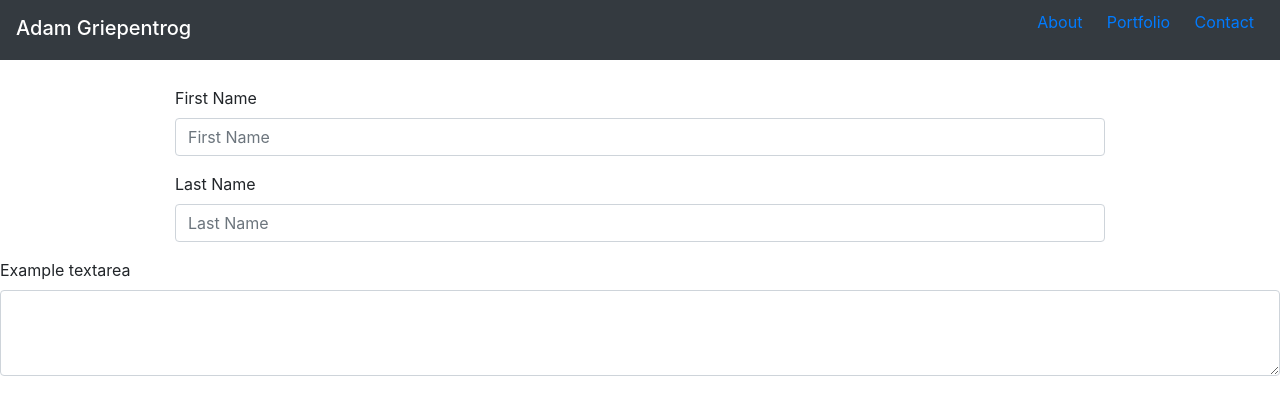
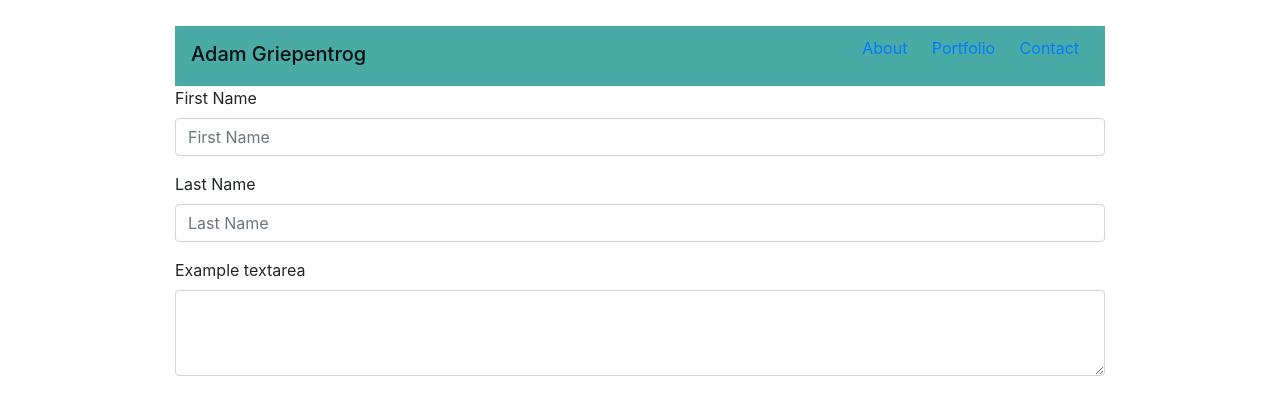
Before and after one commit to Troggles/BootCampFiles, a plain HTML site: page Bootstrap-Portfolio/contact.html in a window 1280 px wide. Drawn offline with nearby package versions, Linux system fonts and the light colour scheme.

Commit message:
nav styling fix?

```diff
--- a/Bootstrap-Portfolio/contact.html
+++ b/Bootstrap-Portfolio/contact.html
@@ -31,8 +31,8 @@
 
 <body>
 
-
-  <nav class="navbar navbar-dark bg-dark">
+<div class="container">
+  <nav class="navbar navbar-light" style="background-color: #4aaaa5;">
     <span class="navbar-brand mb-1 h1">Adam Griepentrog</span>
     <div id="bs-example-navbar-collapse-1">
       <ul>
@@ -47,10 +47,7 @@
         </li>
       </ul>
     </div>
-    </div>
   </nav>
-
-  <div class="container">
 
 <form>
   <div class="form-group">
@@ -61,12 +58,12 @@
     <label for="exampleFormControlInput1">Last Name</label>
     <input type="email" class="form-control" id="exampleFormControlInput1" placeholder="Last Name">
   </div>
-  </div>
+
   <div class="form-group">
     <label for="exampleFormControlTextarea1">Example textarea</label>
     <textarea class="form-control" id="exampleFormControlTextarea1" rows="3"></textarea>
   </div>
 </form>
-
+</div>
 </body>
 </html>
```
